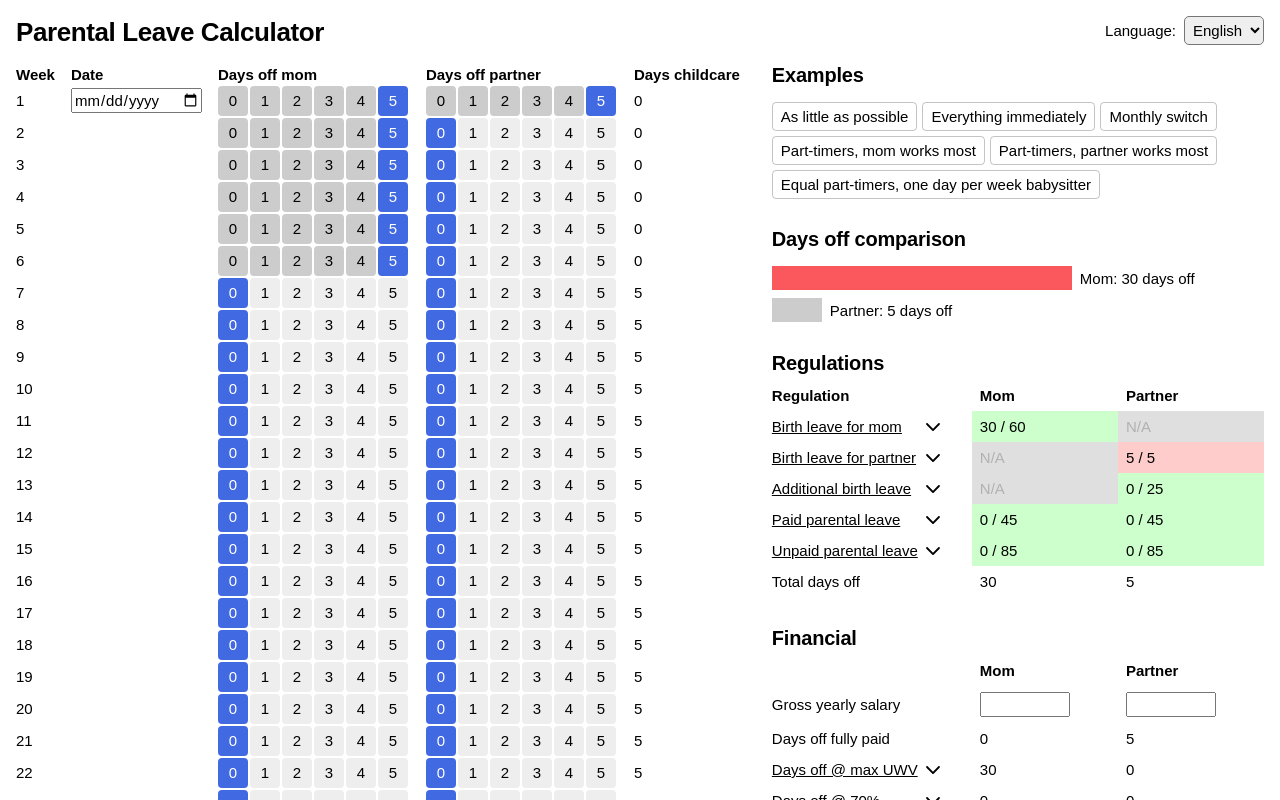
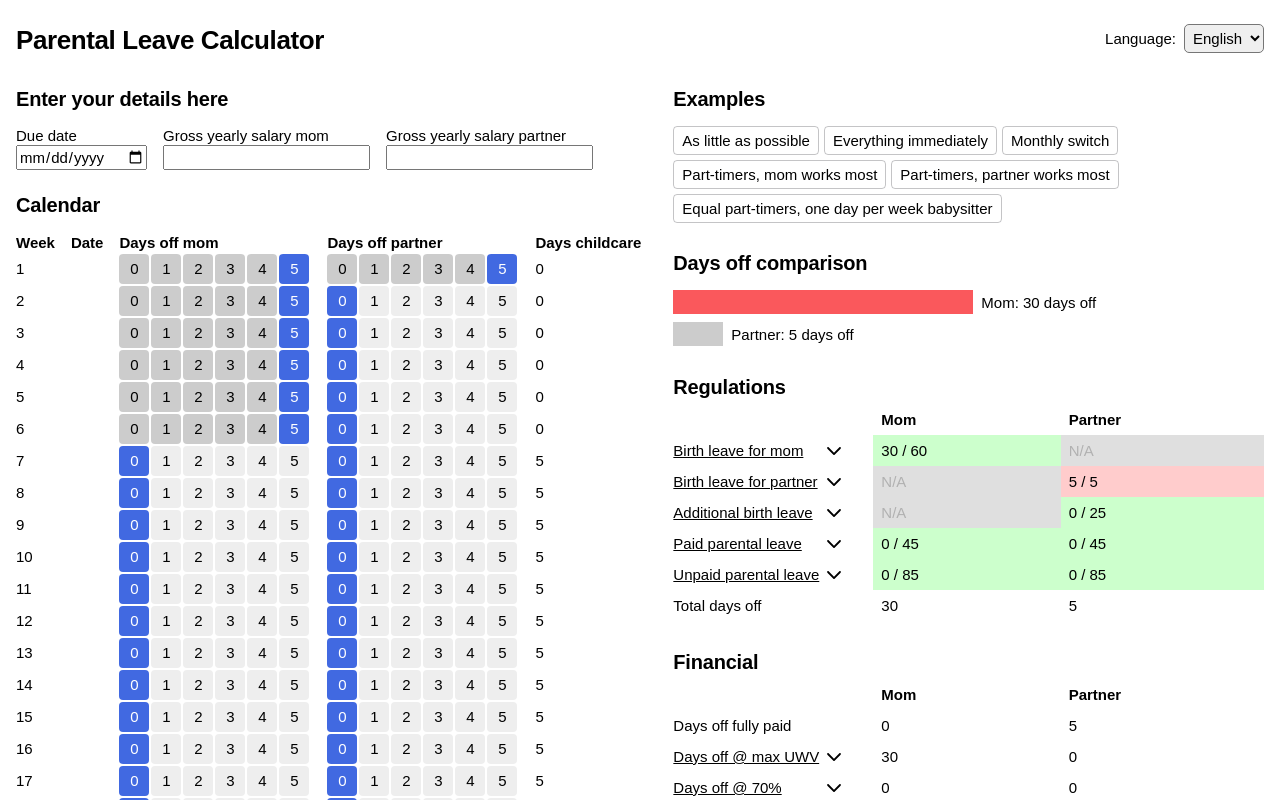
Before and after one commit to Thomas-Kuipers/verlofcalculator, a Vue app: page / in a window 1280 px wide. Shown: the top 800 px of the page. Built offline with nearby package versions, Linux system fonts and the light colour scheme.

Commit message:
Settings

```diff
--- a/src/components/Calendar.vue
+++ b/src/components/Calendar.vue
@@ -2,12 +2,17 @@
 import { useLeaveStore } from '@/stores/leave'
 import Week from '@/components/Week.vue'
 import { translate } from '@/helpers/translate'
+import TextContent from '@/components/TextContent.vue'
 
 const leaveStore = useLeaveStore()
 const { t } = translate()
 </script>
 
 <template>
+    <div :class="$style.container">
+        <TextContent>
+            <h2>{{ t('calendarTitle') }}</h2>
+        </TextContent>
         <table :class="$style.table">
             <thead>
             <tr>
@@ -26,12 +31,15 @@ const { t } = translate()
             />
             </tbody>
         </table>
+    </div>
 </template>
 
 <style lang="scss" module>
+.container {
+    margin: 0 16px 16px;
+}
+
 .table {
-    margin: 0 16px 16px;
-
     th {
         font-weight: bold;
         white-space: nowrap;
--- a/src/components/DaysChart.vue
+++ b/src/components/DaysChart.vue
@@ -2,6 +2,7 @@
 import { useLeaveStore } from '@/stores/leave'
 import { computed } from 'vue'
 import TextContent from '@/components/TextContent.vue'
+import { translate } from '@/helpers/translate'
 
 const leaveStore = useLeaveStore()
 
@@ -42,7 +43,6 @@ const momColor = computed(() => {
     return getColor(color1, color2, ratio)
 })
 
-
 const partnerColor = computed(() => {
     if (daysOffMom.value === daysOffPartner.value) {
         return goodColor
@@ -70,21 +70,23 @@ function getColor(color1: string, color2: string, ratio: number) {
 
     return '#' + hex(r) + hex(g) + hex(b);
 }
+
+const { t } = translate()
 </script>
 
 <template>
     <div :class="$style.container">
         <TextContent>
-            <h2>Days off comparison</h2>
+            <h2>{{ t('chartTitle') }}</h2>
         </TextContent>
         <ul>
             <li :class="$style.item">
                 <div :class="$style.bar" :style="{ width: widthMom + 'px', background: momColor }" />
-                <div :class="$style.value">Mom: {{ daysOffMom }} days off</div>
+                <div :class="$style.value">{{ t('chartDaysMom', { days: daysOffMom }) }}</div>
             </li>
             <li :class="$style.item">
                 <div :class="$style.bar" :style="{ width: widthPartner + 'px', background: partnerColor }" />
-                <div :class="$style.value">Partner: {{ daysOffPartner }} days off</div>
+                <div :class="$style.value">{{ t('chartDaysPartner', { days: daysOffPartner }) }}</div>
             </li>
         </ul>
     </div>
--- a/src/components/DaysUsage.vue
+++ b/src/components/DaysUsage.vue
@@ -14,7 +14,7 @@ const { t } = translate()
         </td>
     </tr>
     <tr>
-        <th>{{ t('regulationsThRegulation') }}</th>
+        <th />
         <th>{{ t('regulationsThMom') }}</th>
         <th>{{ t('regulationsThPartner') }}</th>
     </tr>
--- a/src/components/DueDateSelector.vue
+++ /dev/null
@@ -1,25 +0,0 @@
-<script lang="ts" setup>
-import { useLeaveStore } from '@/stores/leave'
-import Tooltip from '@/components/Tooltip.vue'
-import { translate } from '@/helpers/translate'
-
-const leaveStore = useLeaveStore()
-const { t } = translate()
-</script>
-
-<template>
-	<div :class="$style.container">
-        <Tooltip :tooltip="t('setDueDate')">
-            <input
-                type="date"
-                @change="event => leaveStore.setDueDate(new Date(event.currentTarget.value))"
-            />
-        </Tooltip>
-	</div>
-</template>
-
-<style lang="scss" module>
-.container {
-
-}
-</style>
--- a/src/components/Financial.vue
+++ b/src/components/Financial.vue
@@ -19,23 +19,6 @@ const { t } = translate()
         <th />
         <th>{{ t('financialThMom') }}</th>
         <th>{{ t('financialThPartner') }}</th>
-    </tr>
-    <tr>
-        <td>{{ t('financialGrossYearlySalary') }}</td>
-        <td>
-            <input
-                :class="$style.salaryInput"
-                type="number"
-                @keyup="event => leaveStore.setGrossYearlySalary(parseInt(event.currentTarget.value), true)"
-            />
-        </td>
-        <td>
-            <input
-                :class="$style.salaryInput"
-                type="number"
-                @keyup="event => leaveStore.setGrossYearlySalary(parseInt(event.currentTarget.value), false)"
-            />
-        </td>
     </tr>
     <tr>
         <td>{{ t('financialDaysOffFullyPaid') }}</td>
--- a/src/components/Settings.vue
+++ b/src/components/Settings.vue
@@ -1,10 +1,62 @@
 <script lang="ts" setup>
+import TextContent from '@/components/TextContent.vue'
+import { useLeaveStore } from '@/stores/leave'
+import { translate } from '@/helpers/translate'
+
+const leaveStore = useLeaveStore()
+const { t } = translate()
 </script>
 
 <template>
+    <div :class="$style.container">
+        <TextContent>
+            <h2>{{ t('settingsTitle') }}</h2>
+        </TextContent>
+        <ul :class="$style.list">
+            <li :class="$style.item">
+                <label :class="$style.label">{{ t('setDueDate') }}</label>
+                <input
+                    type="date"
+                    @change="event => leaveStore.setDueDate(new Date(event.currentTarget.value))"
+                />
+            </li>
+            <li :class="$style.item">
+                <label :class="$style.label">{{ t('settingsGrossYearlySalaryMom') }}</label>
+                <input
+                    :class="$style.salaryInput"
+                    type="number"
+                    @keyup="event => leaveStore.setGrossYearlySalary(parseInt(event.currentTarget.value), true)"
+                />
+            </li>
+            <li :class="$style.item">
+                <label :class="$style.label">{{ t('settingsGrossYearlySalaryPartner') }}</label>
+                <input
+                    :class="$style.salaryInput"
+                    type="number"
+                    @keyup="event => leaveStore.setGrossYearlySalary(parseInt(event.currentTarget.value), false)"
+                />
+            </li>
+        </ul>
 
+    </div>
 </template>
 
-<style lang="scss">
+<style lang="scss" module>
+.container {
+    margin-bottom: 8px;
+    padding: 0 16px;
+}
 
+.list {
+    display: flex;
+    flex-wrap: wrap;
+}
+
+.item {
+    margin: 0 16px 16px 0;
+}
+
+.label {
+    display: block;
+}
 </style>
--- a/src/components/Week.vue
+++ b/src/components/Week.vue
@@ -2,9 +2,7 @@
 import { useLeaveStore, Week } from '@/stores/leave'
 import DaySelector from '@/components/DaySelector.vue'
 import { getMinimumDaysInWeek } from '@/stores/leave'
-import DueDateSelector from '@/components/DueDateSelector.vue'
 import { computed } from 'vue'
-import { translate } from '@/helpers/translate'
 
 const props = defineProps<{
 	n: number
@@ -32,8 +30,7 @@ const childcareDays = computed(() =>
 	<tr>
 		<td>{{ n }}</td>
 		<td :class="$style.date">
-			<DueDateSelector v-if="n === 1" />
-			<span v-else >{{ date }}</span>
+            {{ date }}
 		</td>
 		<td>
 			<DaySelector
--- a/src/translations/en.json
+++ b/src/translations/en.json
@@ -44,7 +44,6 @@
   "financialTitle": "Financial",
   "financialThMom": "Mom",
   "financialThPartner": "Partner",
-  "financialGrossYearlySalary": "Gross yearly salary",
   "financialDaysOffFullyPaid": "Days off fully paid",
   "daysOffAtMaxUwv": "Days off {'@'} max UWV",
   "dailySalaryAtMaxUwvDescriptionHtml": "You get paid 100% of your daily salary, or the <a target=\"_blank\" href=\"{url}\">maximum of the UWV</a> ({maxUwv}), whichever is less.",
@@ -63,5 +62,12 @@
   "analysisWeeksAndDaysOffPartner": "The partner is taking {weeks} entire weeks off, plus on average {days} days per week spread out over {parttimeWeeks} weeks.",
   "analysisChildcare": "This year will require {days} days of external childcare.",
   "analysisTitle": "Analysis",
-  "feedbackHtml": "<h2>Feedback</h2><p>Notice any mistakes? Any other ideas how to improve this further?</p><p>Email me at <a href=\"mailto:thomas{'@'}webvalid.nl\">thomas{'@'}webvalid.nl</a></p><p>If you're a nerd, you can submit a pull request at <a href=\"https://github.com/Thomas-Kuipers/verlofcalculator\">github.com/Thomas-Kuipers/verlofcalculator</a></p>"
+  "feedbackHtml": "<h2>Feedback</h2><p>Notice any mistakes? Any other ideas how to improve this further?</p><p>Email me at <a href=\"mailto:thomas{'@'}webvalid.nl\">thomas{'@'}webvalid.nl</a></p><p>If you're a nerd, you can submit a pull request at <a href=\"https://github.com/Thomas-Kuipers/verlofcalculator\">github.com/Thomas-Kuipers/verlofcalculator</a></p>",
+  "settingsTitle": "Enter your details here",
+  "settingsGrossYearlySalaryMom": "Gross yearly salary mom",
+  "settingsGrossYearlySalaryPartner": "Gross yearly salary partner",
+  "chartTitle": "Days off comparison",
+  "chartDaysMom": "Mom: {days} days off",
+  "chartDaysPartner": "Partner: {days} days off",
+  "calendarTitle": "Calendar"
 }
--- a/src/translations/nl.json
+++ b/src/translations/nl.json
@@ -63,5 +63,12 @@
   "analysisWeeksAndDaysOffPartner": "De partner neemt {weeks} volledige weken vrij, plus gemiddeld {days} dagen verspreid over {parttimeWeeks} weken.",
   "analysisChildcare": "Dit jaar zijn er {days} dagen kinderopvang nodig.",
   "analysisTitle": "Analyse",
-  "feedbackHtml": "<h2>Feedback</h2><p>Foutje gevonden? Ideeën ter verbetering?</p><p>Email mij op <a href=\"mailto:thomas{'@'}webvalid.nl\">thomas{'@'}webvalid.nl</a></p><p>Voor de nerds: verstuur een pull request op <a href=\"https://github.com/Thomas-Kuipers/verlofcalculator\">github.com/Thomas-Kuipers/verlofcalculator</a></p>"
+  "feedbackHtml": "<h2>Feedback</h2><p>Foutje gevonden? Ideeën ter verbetering?</p><p>Email mij op <a href=\"mailto:thomas{'@'}webvalid.nl\">thomas{'@'}webvalid.nl</a></p><p>Voor de nerds: verstuur een pull request op <a href=\"https://github.com/Thomas-Kuipers/verlofcalculator\">github.com/Thomas-Kuipers/verlofcalculator</a></p>",
+  "settingsTitle": "Vul hier jouw gegevens in",
+  "settingsGrossYearlySalaryMom": "Bruto jaarsalaris moeder",
+  "settingsGrossYearlySalaryPartner": "Bruto jaarsalaris partner",
+  "chartTitle": "Vrije dagen vergelijking",
+  "chartDaysMom": "Moeder: {days} vrije dagen",
+  "chartDaysPartner": "Partner: {days} vrije dagen",
+  "calendarTitle": "Kalender"
 }
--- a/src/views/HomeView.vue
+++ b/src/views/HomeView.vue
@@ -8,6 +8,7 @@ import Financial from '@/components/Financial.vue'
 import { translate } from '@/helpers/translate'
 import LanguageSelector from '@/components/LanguageSelector.vue'
 import DaysChart from '@/components/DaysChart.vue'
+import Settings from '@/components/Settings.vue'
 
 const { t } = translate()
 </script>
@@ -21,7 +22,10 @@ const { t } = translate()
             <LanguageSelector />
         </header>
         <main :class="$style.main">
-            <Calendar />
+            <div :class="$style.left">
+                <Settings />
+                <Calendar />
+            </div>
             <aside :class="$style.aside">
                 <Presets />
                 <DaysChart />
@@ -43,7 +47,7 @@ const { t } = translate()
 
 <style lang="scss" module>
 .header {
-    padding: 16px 16px 0;
+    padding: 24px 16px 16px;
     display: flex;
     justify-content: space-between;
     align-items: flex-start;
```
Lines whose indentation alone changed are shown as unchanged.
